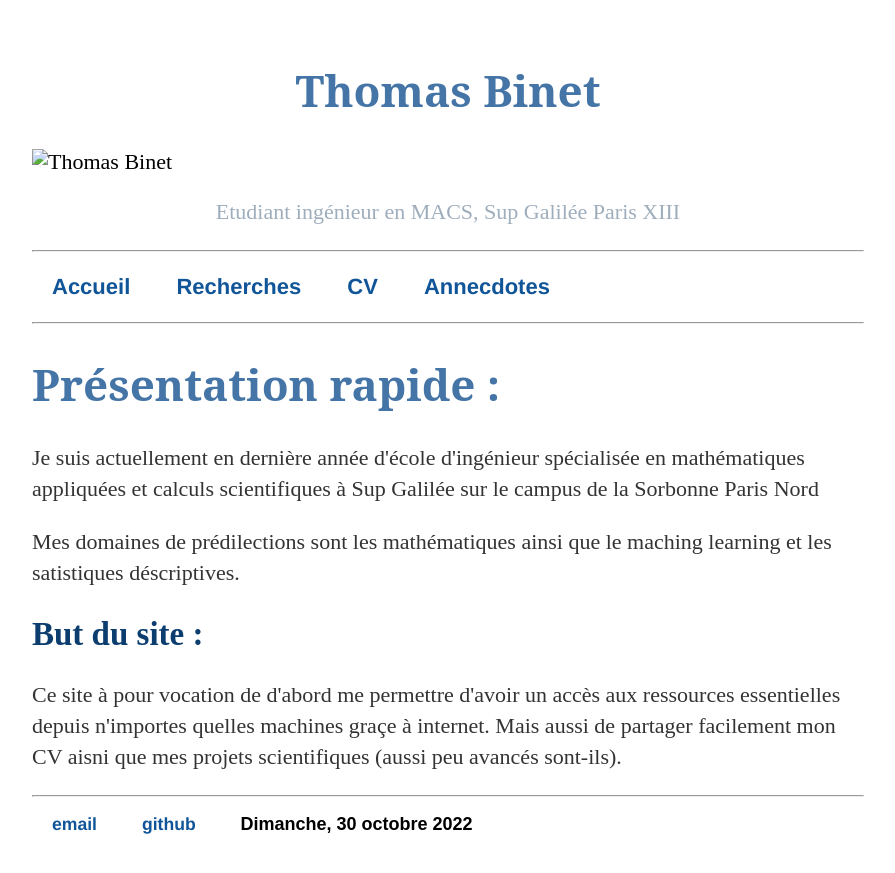
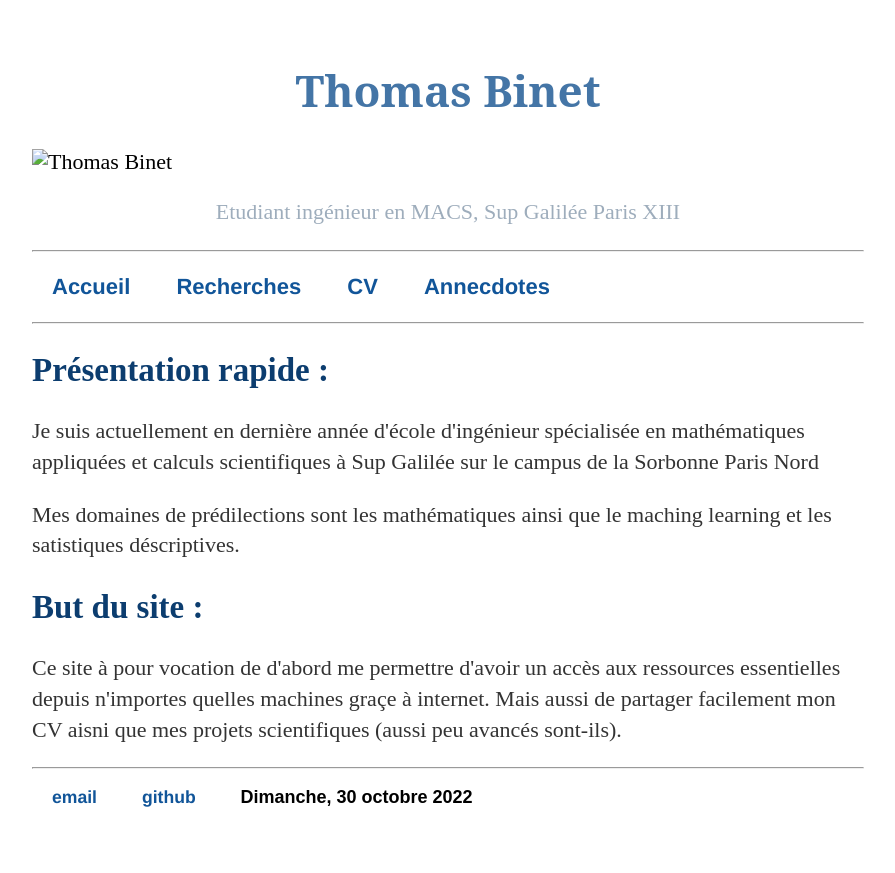
Before and after one commit to Thomasb-ing/About_me, a Jekyll site: the page built from index.html, in a window 1280 px wide. Shown: the top 873 px of the page, without its empty margins (192-1087 px from the left). Built offline with Jekyll 4.4.1, drawn with Linux system fonts in a browser that asks for light colours.

Commit message:
CV_affichage_update

```diff
--- a/annecdote_math/index.html
+++ b/annecdote_math/index.html
@@ -0,0 +1,4 @@
+---
+layout: default
+title: Annecdotes mathématiques
+---
--- a/curriculum/index.html
+++ b/curriculum/index.html
@@ -7,6 +7,4 @@
 <h2>Curriculum Vitae</h2>
 <p>Vous pouvez trouver mon CV <a href="CV_BINET_FR.pdf">ici</a>. (update : octobre 2022)</p>
 
-<div class='embed-responsive' style='padding-bottom:150%'>
-<object data="CV_BINET_FR.pdf" width='100%' height='100%' type='application/pdf'></object>
-</div>
+<embed src="CV_BINET_FR.pdf" width=80% height=80% type='application/pdf'/>
--- a/index.html
+++ b/index.html
@@ -3,7 +3,7 @@
 title: Thomas Binet's webpage
 ---
 <div class="blurb">
-	<h1>Présentation rapide :</h1>
+	<h2>Présentation rapide :</h2>
 	<p> Je suis actuellement en dernière année d'école d'ingénieur spécialisée en mathématiques appliquées et calculs scientifiques à Sup Galilée sur le campus de la Sorbonne Paris Nord</p>
 	<p>Mes domaines de prédilections sont les mathématiques ainsi que le maching learning et les satistiques déscriptives.</p>
 	<h2>But du site :</h2>
```
